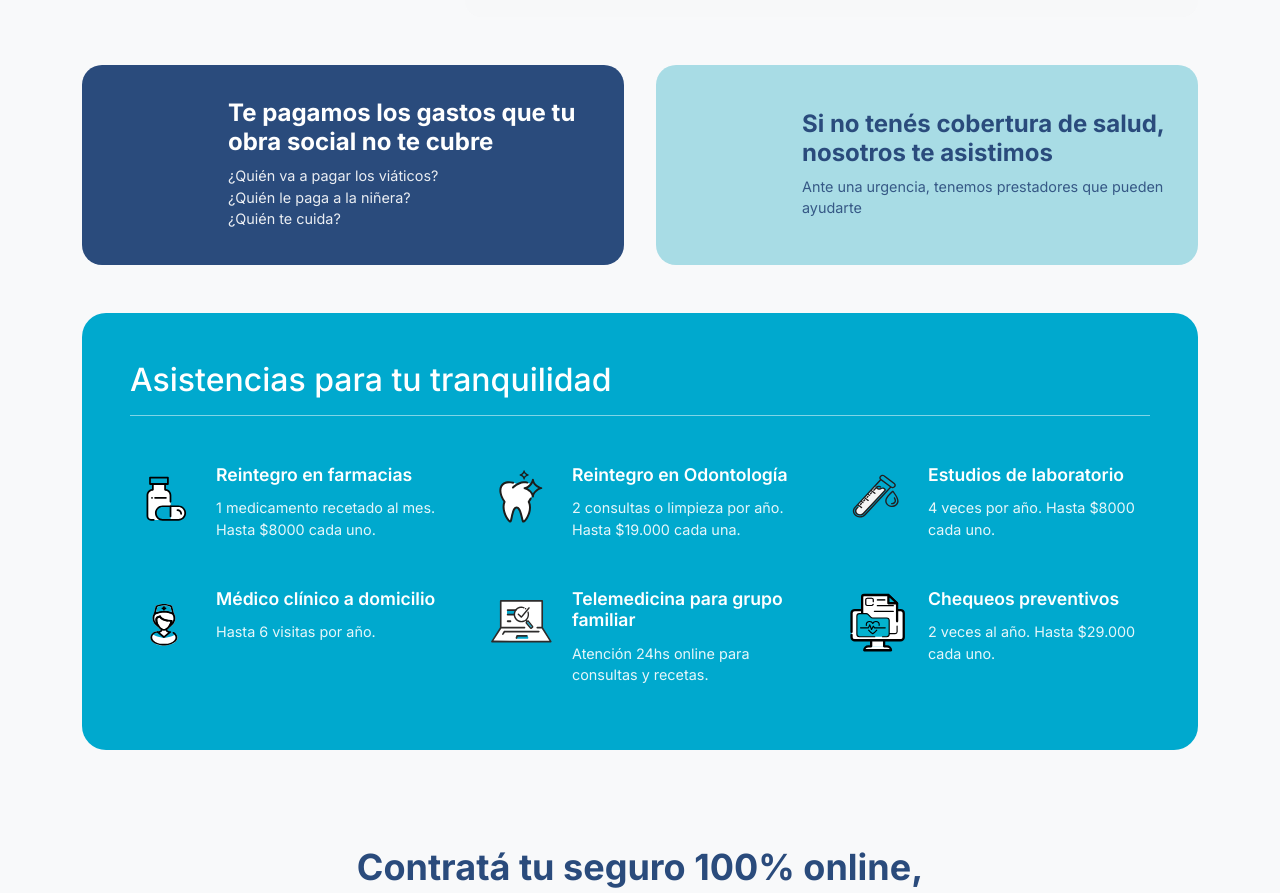
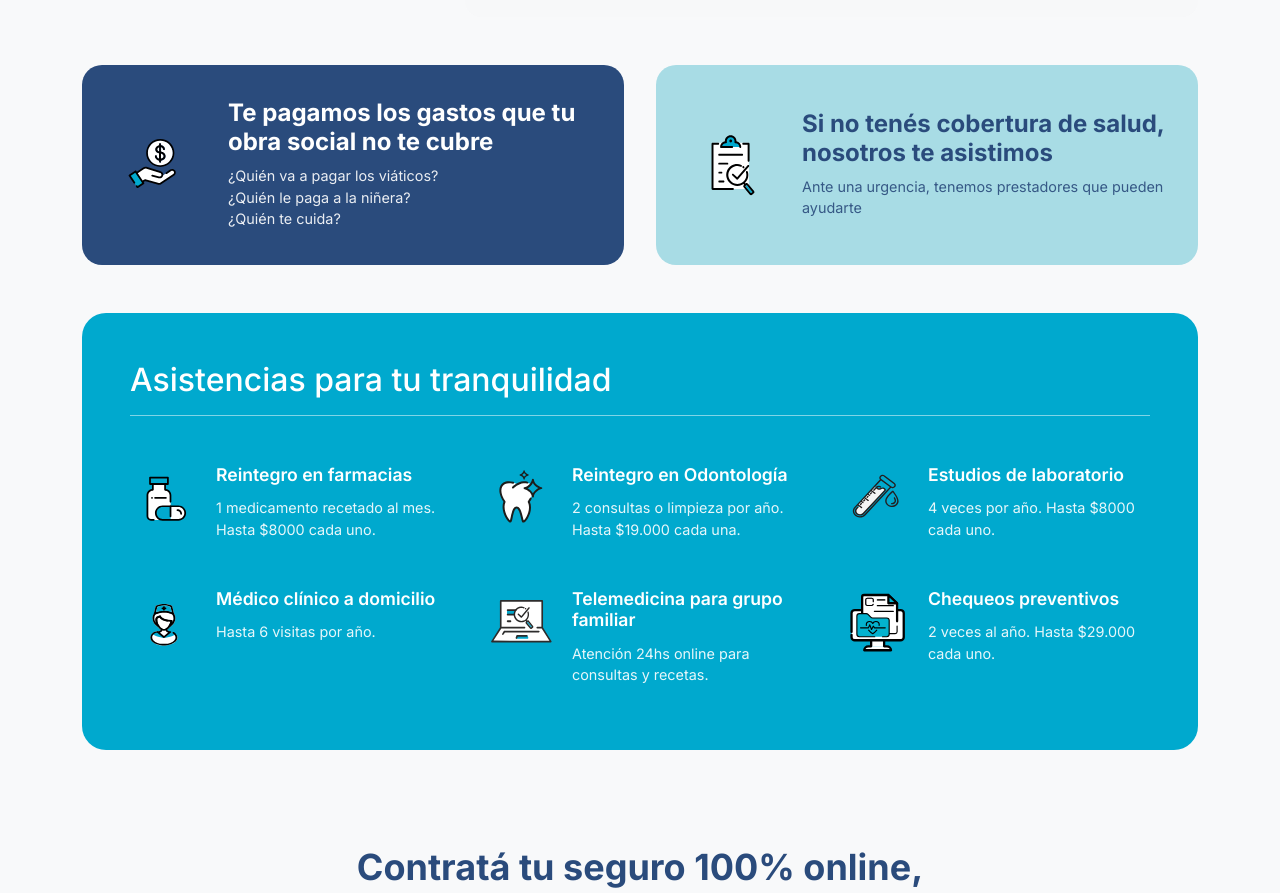
Before and after one commit to gitgonlea/hipotecario-seguros, a Next.js app: page / in a window 1280 px wide. Shown: the part 920-1813 px from the top of the page. Built offline with nearby package versions, Linux system fonts and the light colour scheme.

Commit message:
refactor: Upgrade next/image

```diff
--- a/src/components/InfoCard/InfoCard.tsx
+++ b/src/components/InfoCard/InfoCard.tsx
@@ -18,10 +18,9 @@ export const InfoCard = ({ iconSrc, title, textLines, backgroundColor, textColor
         <Image
           src={iconSrc}
           alt={`Icon for ${title}`}
-          width={178}
-          height={50}
           className="img-fluid"
           fill
+          sizes="(max-width: 768px) 78px, 90px"
         />
 
       </div>
--- a/src/components/Propositions/Propositions.module.css
+++ b/src/components/Propositions/Propositions.module.css
@@ -17,6 +17,7 @@
 }
 
 .iconWrapper {
+  position: relative;
   width: 78px;
   height: 78px;
   flex-shrink: 0;
@@ -36,6 +37,13 @@
   opacity: 0.9;
 }
 
+@media (min-width: 768px) {
+  .iconWrapper {
+    width: 90px;
+    height: 90px;
+  }
+}
+
 @media (min-width: 992px) {
   .infoCard {
     width: calc(50% - 1rem);
```
